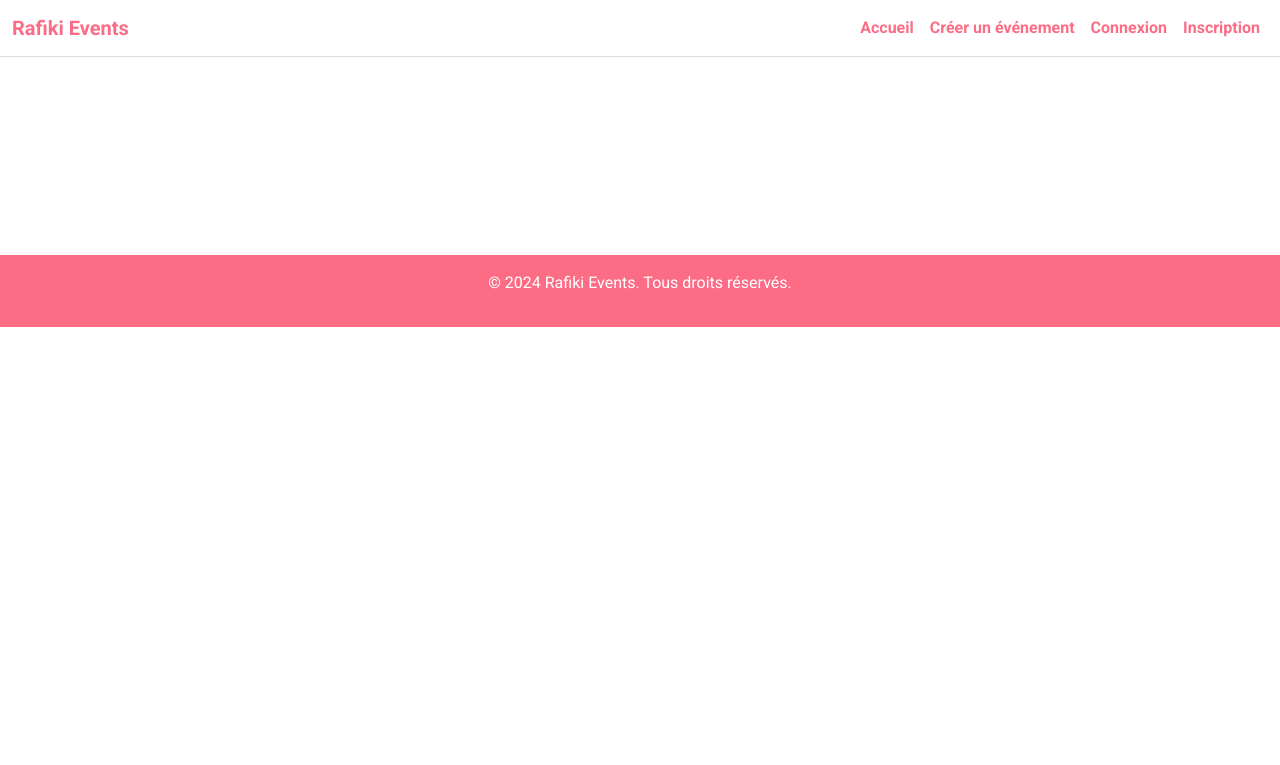
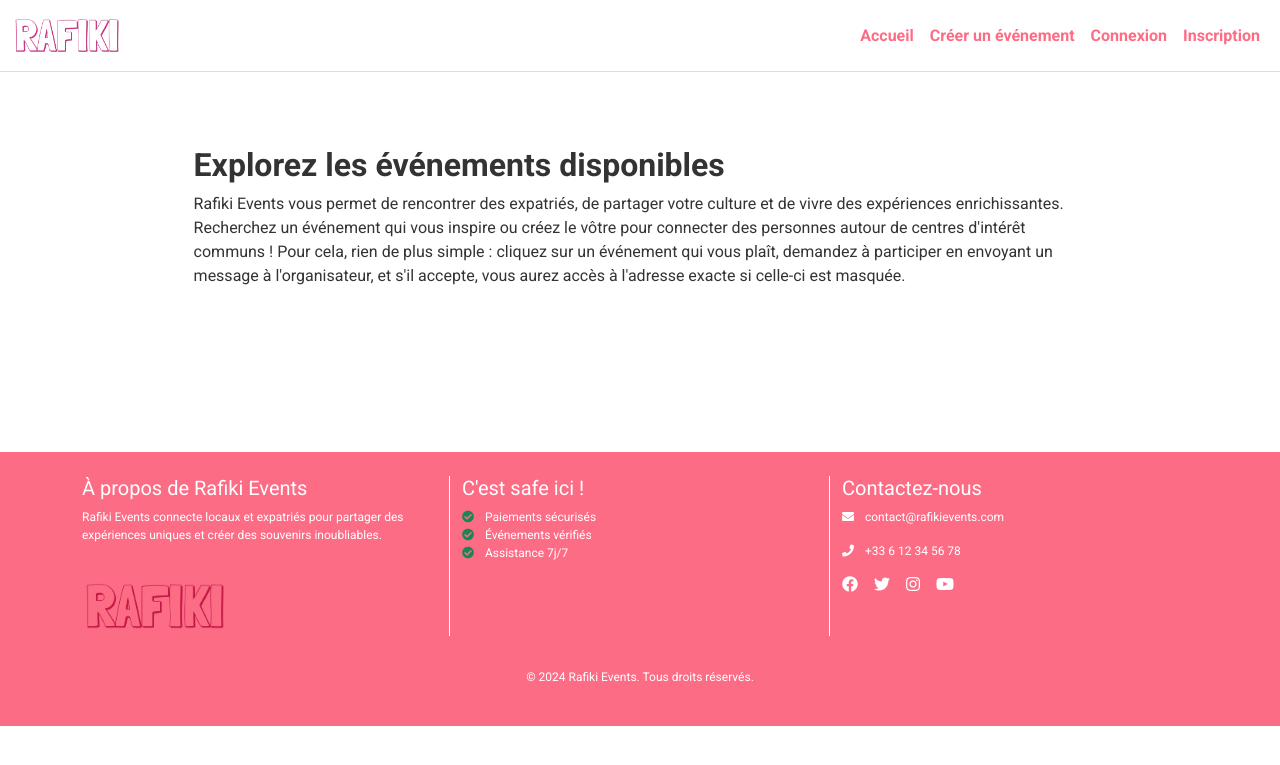
Before and after one commit to jafty/rafiki, a Django app: template events/templates/events/event_list.html in a window 1280 px wide. Shown: the top 765 px of the page. Run offline with Django 5.2, Linux system fonts and the light colour scheme; the template is opened without the code that fills it, so the values that code supplies are empty; some libraries are stand-ins or nearby versions.

Commit message:
html tweaks

```diff
--- a/events/templates/base.html
+++ b/events/templates/base.html
@@ -5,7 +5,7 @@
 <head>
     <meta charset="UTF-8">
     <meta name="viewport" content="width=device-width, initial-scale=1.0">
-    <title>{% block title %}Rafiki Events{% endblock %}</title>
+    <title>Rafiki - {% block title %}{% endblock %}</title>
     <link href="https://cdn.jsdelivr.net/npm/bootstrap@5.3.0/dist/css/bootstrap.min.css" rel="stylesheet">
     <link rel="stylesheet" href="{% static 'css/custom.css' %}">
     <link href="https://cdnjs.cloudflare.com/ajax/libs/font-awesome/5.15.4/css/all.min.css" rel="stylesheet">
@@ -16,7 +16,9 @@
     <!-- Navigation -->
     <nav class="navbar navbar-expand-lg">
         <div class="container-fluid">
-            <a class="navbar-brand" href="/">Rafiki Events</a>
+            <a class="navbar-brand d-flex align-items-center" href="/">
+                <img src="{% static 'images/logo.png' %}" alt="Rafiki Logo" style="height: 40px; margin-right: 10px;">
+            </a>
             <button class="navbar-toggler" type="button" data-bs-toggle="collapse" data-bs-target="#navbarNav" aria-controls="navbarNav" aria-expanded="false" aria-label="Toggle navigation">
                 <span class="navbar-toggler-icon"></span>
             </button>
@@ -64,8 +66,38 @@
         {% block content %}{% endblock %}
     </main>
 
-    <footer class="text-center py-3 mt-4">
-        <p>&copy; 2024 Rafiki Events. Tous droits réservés.</p>
+    <footer class="text-white py-4 mt-4">
+        <div class="container">
+            <div class="row">
+                <div class="col-md-4 mb-3">
+                    <h5>À propos de Rafiki Events</h5>
+                    <p>Rafiki Events connecte locaux et expatriés pour partager des expériences uniques et créer des souvenirs inoubliables.</p>
+                    <img src="{% static 'images/logo.png' %}" alt="Rafiki Logo" class="mt-3 img-fluid" style="max-width: 150px; mix-blend-mode: multiply;">
+                </div>
+                <div class="col-md-4 mb-3">
+                    <h5>C'est safe ici !</h5>
+                    <ul class="list-unstyled">
+                        <li><i class="fas fa-check-circle text-success me-2"></i> Paiements sécurisés</li>
+                        <li><i class="fas fa-check-circle text-success me-2"></i> Événements vérifiés</li>
+                        <li><i class="fas fa-check-circle text-success me-2"></i> Assistance 7j/7</li>
+                    </ul>
+                </div>
+                <div class="col-md-4 mb-3">
+                    <h5>Contactez-nous</h5>
+                    <p><i class="fas fa-envelope me-2"></i> contact@rafikievents.com</p>
+                    <p><i class="fas fa-phone me-2"></i> +33 6 12 34 56 78</p>
+                    <div class="d-flex">
+                        <a href="#" class="text-white me-3"><i class="fab fa-facebook fa-lg"></i></a>
+                        <a href="#" class="text-white me-3"><i class="fab fa-twitter fa-lg"></i></a>
+                        <a href="#" class="text-white me-3"><i class="fab fa-instagram fa-lg"></i></a>
+                        <a href="#" class="text-white"><i class="fab fa-youtube fa-lg"></i></a>
+                    </div>
+                </div>
+            </div>
+        </div>
+        <div class="text-center mt-3">
+            <p>&copy; 2024 Rafiki Events. Tous droits réservés.</p>
+        </div>
     </footer>
 
     <script src="https://cdn.jsdelivr.net/npm/bootstrap@5.3.0/dist/js/bootstrap.bundle.min.js"></script>
--- a/events/templates/events/event_list.html
+++ b/events/templates/events/event_list.html
@@ -3,10 +3,15 @@
 {% block title %}Liste des événements{% endblock %}
 
 {% block content %}
+
 <div class="block-content mt-4">
     <div class="row g-4">
+        <div class="mb-4">
+            <h2 class="fw-bold">Explorez les événements disponibles</h2>
+            <p>Rafiki Events vous permet de rencontrer des expatriés, de partager votre culture et de vivre des expériences enrichissantes. Recherchez un événement qui vous inspire ou créez le vôtre pour connecter des personnes autour de centres d'intérêt communs ! Pour cela, rien de plus simple : cliquez sur un événement qui vous plaît, demandez à participer en envoyant un message à l'organisateur, et s'il accepte, vous aurez accès à l'adresse exacte si celle-ci est masquée.</p>
+        </div>
         {% for event in events %}
-        <div class="col-md-4">
+        <div class="col-md-6">
             <a href="{% url 'event_detail' event_id=event.id %}" class="event-card">
                 <div class="event-card-image" style="background-image: url('{{ event.image.url }}');">
                     <div class="event-card-overlay">
--- a/static/css/custom.css
+++ b/static/css/custom.css
@@ -66,7 +66,12 @@ footer {
     background-color: #FC6C85;
     color: #fff;
     padding: 10px 0;
-    text-align: center;
+    font-size: 12px;
+}
+
+footer .col-md-4:nth-child(1), .col-md-4:nth-child(2) {
+    border-right: 1px solid white;
+    padding-right: 15px;
 }
 
 .card {
@@ -108,7 +113,7 @@ footer {
 .event-card-image {
     position: relative;
     width: 100%;
-    height: 200px;
+    height: 285px;
     background-size: cover;
     background-position: center;
     border-radius: 10px;
@@ -162,3 +167,9 @@ footer {
     font-size: 1rem;
     color: #666;
 }
+
+.navbar img {
+    height: 45px !important;
+    margin-right: 10px;
+}
+.
```
Also changed, not shown: static/images/logo.png (added).
